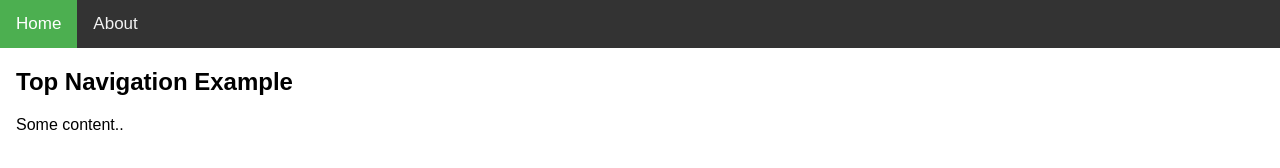
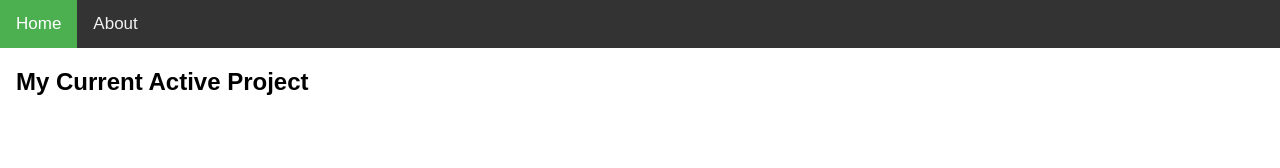
Before and after one commit to herux/herux.github.io, a plain HTML site: page index.html in a window 1280 px wide. Drawn offline with Linux system fonts and the light colour scheme.

Commit message:
Update index.html

```diff
--- a/index.html
+++ b/index.html
@@ -41,8 +41,8 @@
 </div>
 
 <div style="padding-left:16px">
-  <h2>Top Navigation Example</h2>
-  <p>Some content..</p>
+  <h2>My Current Active Project</h2>
+  <p></p>
 </div>
 
 </body>
```
